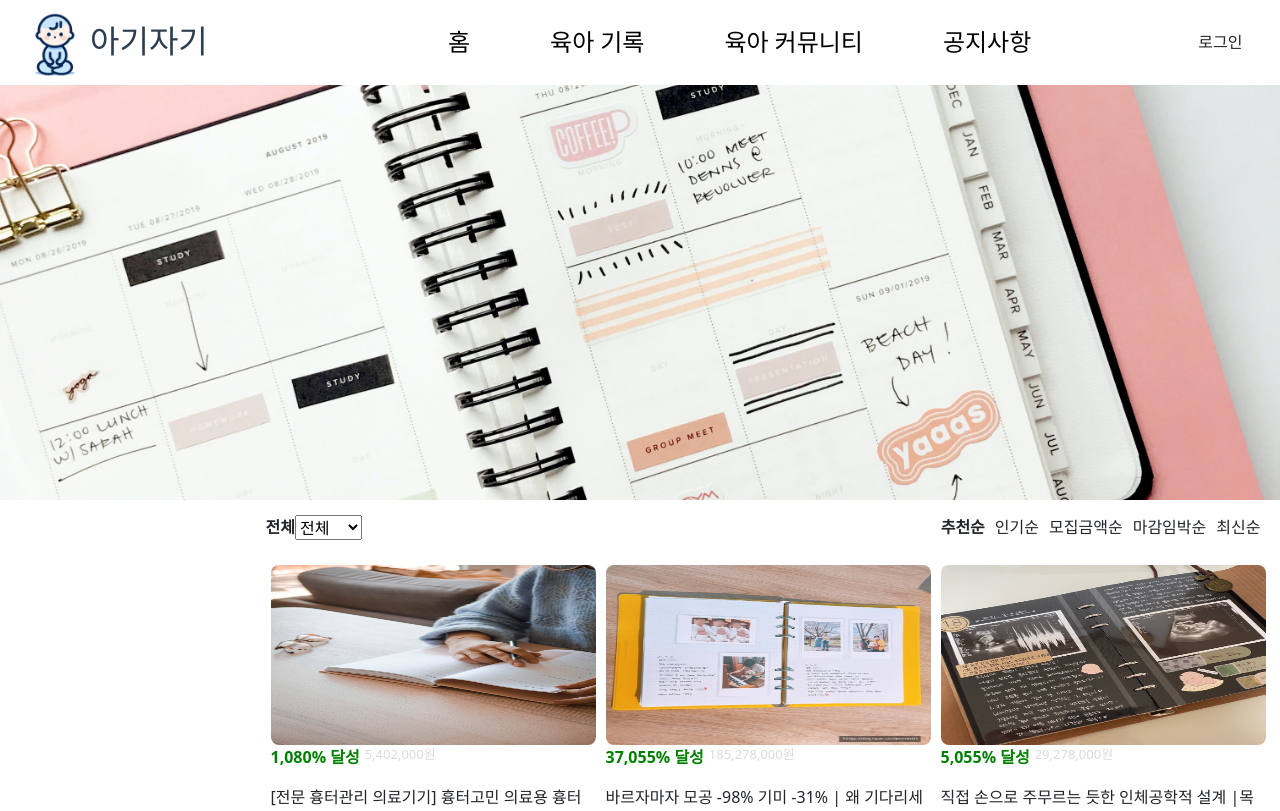
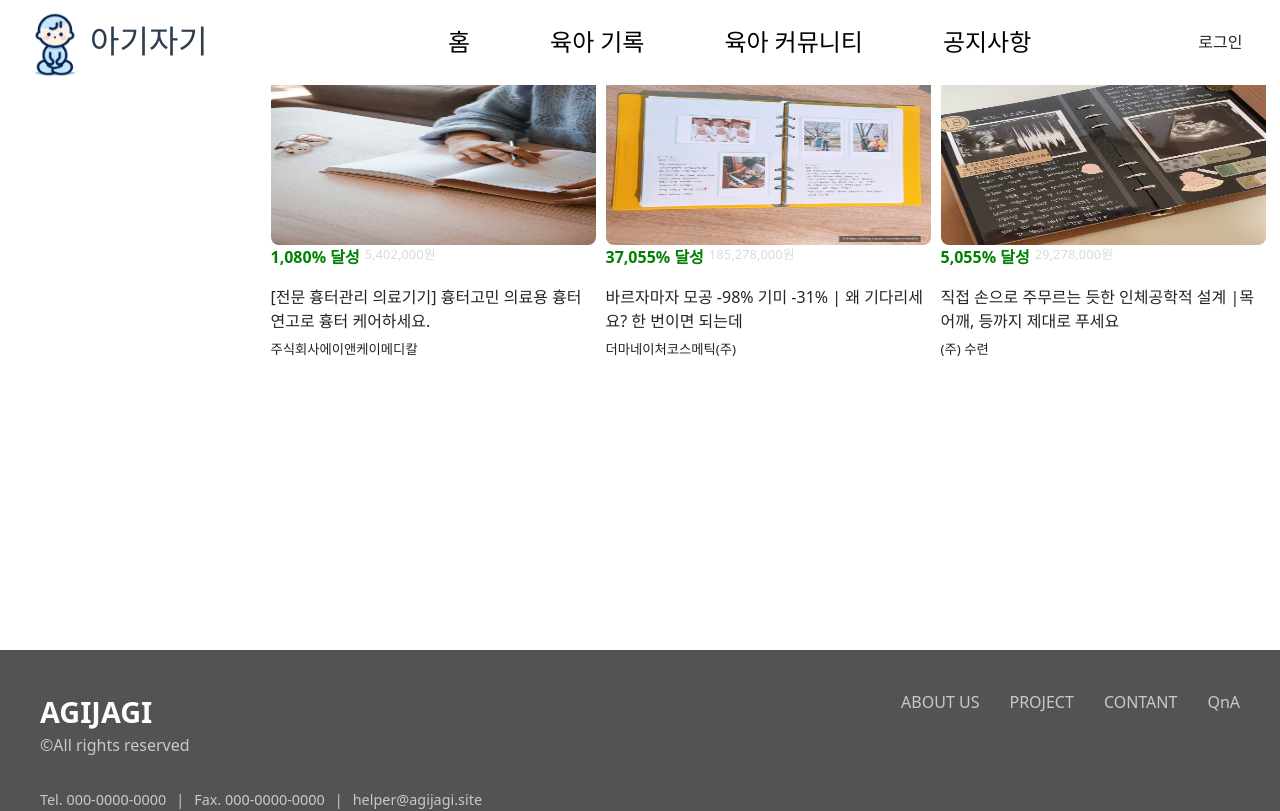
Before and after one commit to doradorani/agijagi_front, a React (Create React App) app: page /co-buying_list in a window 1280 px wide. Shown: the top 811 px of the page. Built offline with nearby package versions, Linux system fonts and the light colour scheme; a web font is replaced by a local one.

Commit message:
OF-37-메인페이지-퍼블리싱-작업7차-1

```diff
--- a/src/jsx/subpages/Community.jsx
+++ b/src/jsx/subpages/Community.jsx
@@ -7,7 +7,7 @@ import SideMenu from "./SideMenu";
 import LoadingPostCard from "./community/LoadingPostCard";
 import CoBuyingList from "./co-buying/CoBuyingList";
 
-const Community = ({selectedMenu, selectedSideMenu}) => {
+const Community = ({selectedMenu, selectedSideMenu, setSelectedSideMenu}) => {
     const [selectedFiles, setSelectedFiles] = useState([]);
     const [fileInfo, setFileInfo] = useState("");
     const [previewImage, setPreviewImage] = useState(null);
@@ -140,6 +140,7 @@ const Community = ({selectedMenu, selectedSideMenu}) => {
             <div className="community_flex">
                 <SideMenu
                     selectedMenu={2}
+                    setSelectedSideMenu={setSelectedSideMenu}
                 />
                 <div className="post_section">
                     {communityContents}
--- a/src/jsx/subpages/co-buying/CoBuyingList.jsx
+++ b/src/jsx/subpages/co-buying/CoBuyingList.jsx
@@ -6,9 +6,6 @@ const CoBuyingList = () => {
     return (
         <>
             <div className="co-buying_list_wrap">
-                <div>
-                    <img className="diary_main_img" src="/test_imgs/diary_imgs/diary5.jpg" />
-                </div>
                 <div className="co-buying_list_second_wrap">
                     <SideMenu />
                     <div className="product_list">
--- a/src/jsx/subpages/community/LoadingPostCard.jsx
+++ b/src/jsx/subpages/community/LoadingPostCard.jsx
@@ -10,9 +10,9 @@ const LoadingPostCard = () => {
                 <div class="spinner-grow" style={{width: '3rem', height: '3rem'}} role="status">
                     <span class="visually-hidden">Loading...</span>
                 </div>
-                <div class="spinner-border" role="status">
+                {/* <div class="spinner-border" role="status">
                     <span class="visually-hidden">Loading...</span>
-                </div>
+                </div> */}
             </div>
             <div class="card-body">
                 <h5 class="card-title placeholder-glow">
```
